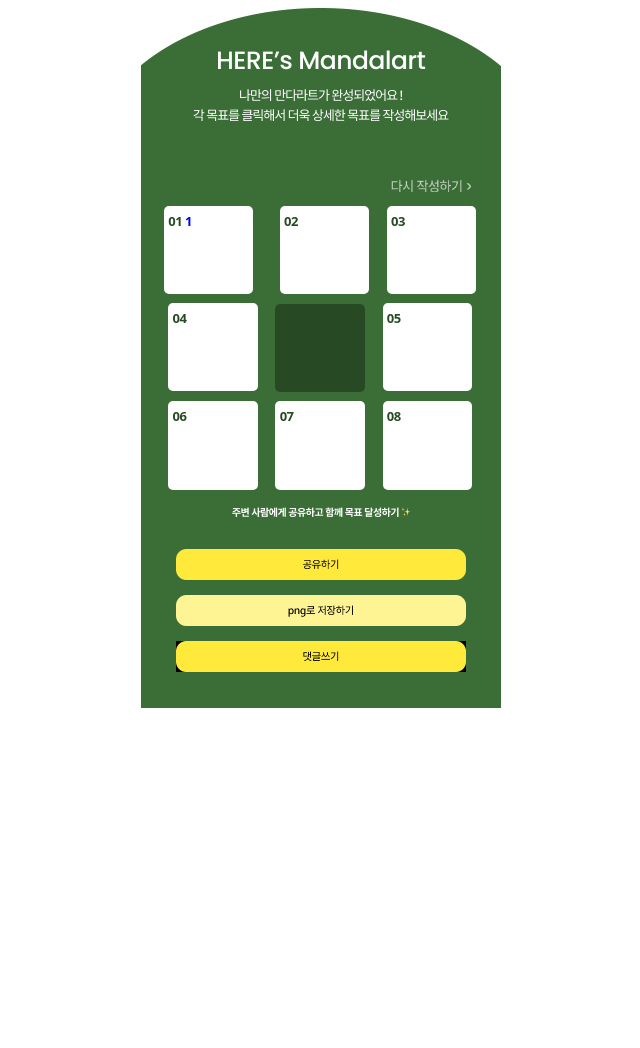
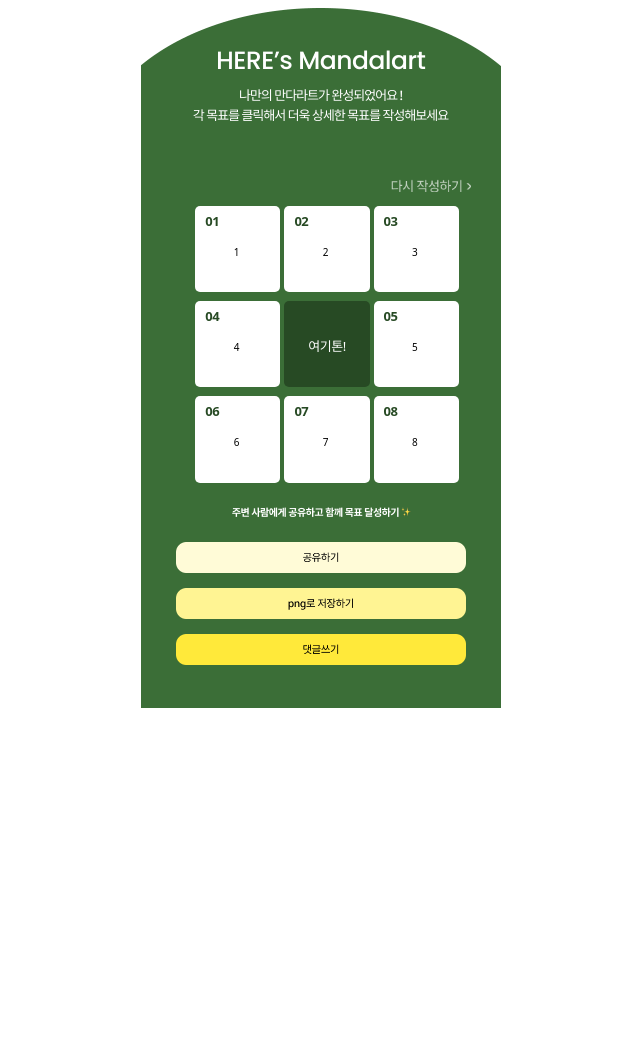
Before and after one commit to chaechaeyeon/2023-Herethon-5, a Django app: page /goals/3x3_table/1/ in a window 1280 px wide. Shown: the top 1048 px of the page, without its empty margins (319-959 px from the left). Before the commit the page ends 708 px from the top, so only its background shows below. Run offline with Django 4.2, Linux system fonts and the light colour scheme; data comes from the database, SQL or seed files in the repository; both versions use the stored data as it was after the commit.

Commit message:
3x3 table css 수정

```diff
--- a/mandalaart/goals/templates/here.html
+++ b/mandalaart/goals/templates/here.html
@@ -14,13 +14,15 @@
         max-height: 800px;
       }
 
-      input {
+      #box1, #box2, #box3, #box4, #box5, #box6, #box7, #box8, #mainbox {
         width: 85.217px;
         height: 86.195px;
         flex-shrink: 0;
         border: hidden;
         border-radius: 5px;
         background: #fff;
+
+        display:inline-block;
 
         margin-bottom: 9px;
         color: #000;
@@ -50,8 +52,8 @@
         line-height: 31.475px;
         letter-spacing: -0.492px;
         position: relative;
-        top: -30px;
-        left: -85px;
+        left: 10px
+
       }
       #num_main {
         color: #fff;
@@ -62,9 +64,6 @@
         font-weight: 400;
         line-height: 31.475px; /* 242.119% */
         letter-spacing: -0.492px;
-        position: relative;
-        top: -30px;
-        left: -85px;
       }
       #rewrite {
         position: relative;
@@ -88,29 +87,47 @@
         text-align: center;
       }
 
-      a {
-        align: center;
+      div a, #num_main {
+        display: inline-block;
+        color: inherit;
         text-decoration: none;
+        position: relative;
+        width: 50px;
+        top: 30px;
+        font-family: Noto Sans;
+        font-style: normal;
+        font-weight: 400;
+        text-align: center;
       }
 
-      a:visited {
-        color: inherit;
-      }
     </style>
   </head>
   <body>
     <img src="{% static 'img/Group 101.png' %}" style="max-width: 360px" />
     <a href="{% url 'goal_edit' plan_id=plan.id %}"><img src="{% static 'img/rewrite.png' %}" id="rewrite" /></a>
     <div id="boxes123">
-      <input type="text" id="box1" /><class id="num">01
+      <div type="text" id="box1"><class id="num">01</class>
           <a href="{% url 'way_goal_input' plan_id=plan.id sub_goal_id=sub_goal_rows.0.0.id %}">{{ sub_goal_rows.0.0 }}</a>
-      </class>
-      <input type="text" id="box2" /><class id="num">02</class>
-      <input type="text" id="box3" /><class id="num">03</class>
+
       </div>
+
+      <div type="text" id="box2"><class id="num">02</class>
+          <a href="{% url 'way_goal_input' plan_id=plan.id sub_goal_id=sub_goal_rows.0.1.id %}">{{ sub_goal_rows.0.1 }}</a>
+
+      </div>
+
+      <div type="text" id="box3"><class id="num">03</class>
+          <a href="{% url 'way_goal_input' plan_id=plan.id sub_goal_id=sub_goal_rows.0.2.id %}">{{ sub_goal_rows.0.2 }}</a>
+
+      </div>
+    </div>
+
     <div id="boxes45">
-      <input type="text" id="box4" /><class id="num">04</class>
-      <input
+      <div type="text" id="box4"><class id="num">04</class>
+          <a href="{% url 'way_goal_input' plan_id=plan.id sub_goal_id=sub_goal_rows.1.0.id %}">{{ sub_goal_rows.1.0 }}</a>
+
+      </div>
+      <div
         type="text"
         id="mainbox"
         style="
@@ -122,8 +139,8 @@
           font-style: normal;
           font-weight: 600;
           line-height: 17px; /* 130.769% */
-        "
-      /><class
+        ">
+          <class
           id="num_main"
           style="
             color: #fff;
@@ -134,20 +151,33 @@
             font-weight: 400;
             line-height: 31.475px; /* 242.119% */
             letter-spacing: -0.492px;
-          visibility: hidden;
           "
-        >00</class
-      >
-      <input type="text" id="box5" /><class id="num">05</class>
+          >{{ main_goal }}</class>
       </div>
+      <div type="text" id="box5"><class id="num">05</class>
+        <a href="{% url 'way_goal_input' plan_id=plan.id sub_goal_id=sub_goal_rows.1.1.id %}">{{ sub_goal_rows.1.1 }}</a>
+      </div>
+    </div>
+
+
     <div id="boxes678">
-      <input type="text" id="box6" /><class id="num">06</class>
-      <input type="text" id="box7" /><class id="num">07</class>
-      <input type="text" id="box8" /><class id="num">08</class>
+      <div type="text" id="box6" /><class id="num">06</class>
+        <a href="{% url 'way_goal_input' plan_id=plan.id sub_goal_id=sub_goal_rows.1.2.id %}">{{ sub_goal_rows.1.2 }}</a>
       </div>
-    <img src="{% static 'img/Frame 13.png' %}" id="frame" /> <!-- 공유하기 -->
+
+      <div type="text" id="box7" /><class id="num">07</class>
+        <a href="{% url 'way_goal_input' plan_id=plan.id sub_goal_id=sub_goal_rows.2.0.id %}">{{ sub_goal_rows.2.0 }}</a>
+      </div>
+
+      <div type="text" id="box8" /><class id="num">08</class>
+        <a href="{% url 'way_goal_input' plan_id=plan.id sub_goal_id=sub_goal_rows.2.1.id %}">{{ sub_goal_rows.2.1 }}</a>
+      </div>
+    </div>
+
+    <img src="{% static 'img/Frame 14.png' %}" id="frame" /> <!-- 공유하기 -->
     <img src="{% static 'img/Frame 12.png' %}" id="frame" />    <!-- 저장하기 -->
-    <a href="{% url 'comment' plan_id=plan.id %}"><img src="{% static 'img/Frame 11.png' %}" id="frame" /></a><!-- 댓글쓰기 -->
+    <a href="{% url 'comment' plan_id=plan.id %}"><img src="{% static 'img/Frame 13.png' %}" id="frame" /></a><!-- 댓글쓰기 -->
     <script src="{% static 'js/here.js' %}"></script>
   </body>
 </html>
+C:\LEEKYUMIN\likelion\2023 여기톤\2023-Herethon-5\2023-Herethon-5\mandalaart\static\img\Frame 12.png
```
Also changed, not shown: mandalaart/db.sqlite3, mandalaart/static/img/Frame 11.png (deleted), mandalaart/static/img/Frame 13.png, mandalaart/static/img/Frame 14.png. Lines whose indentation alone changed are shown as unchanged.
